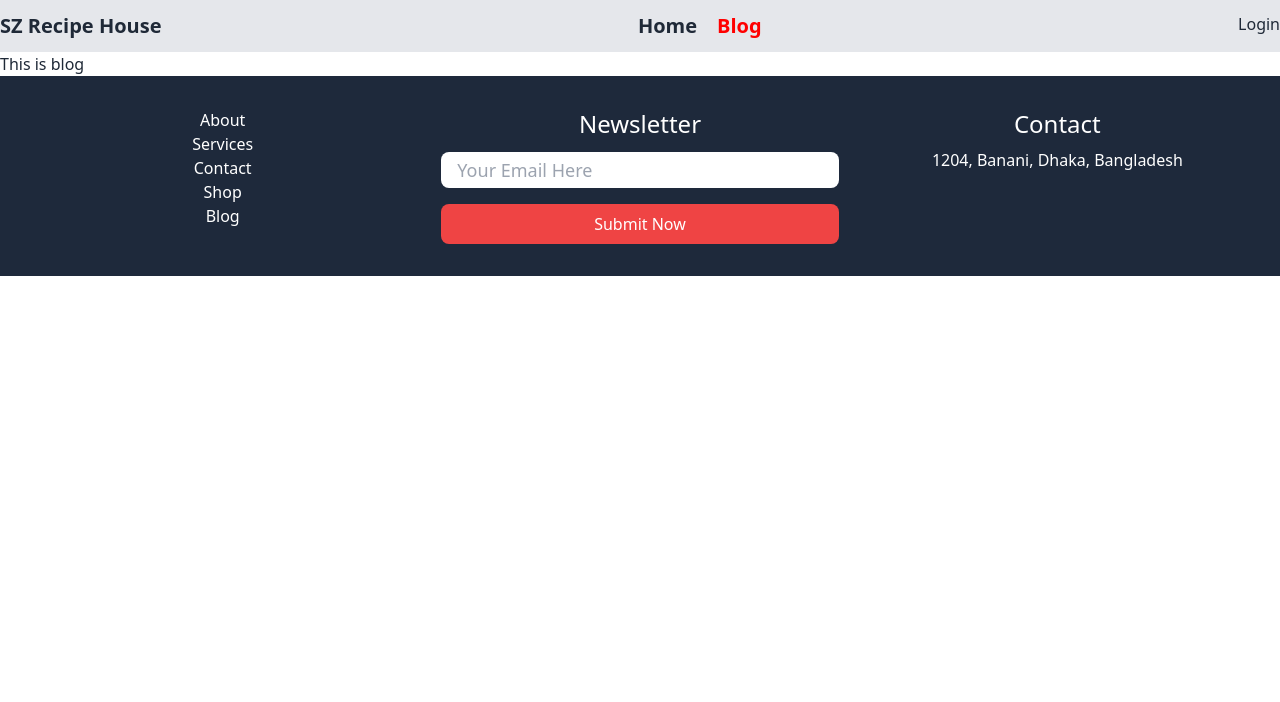
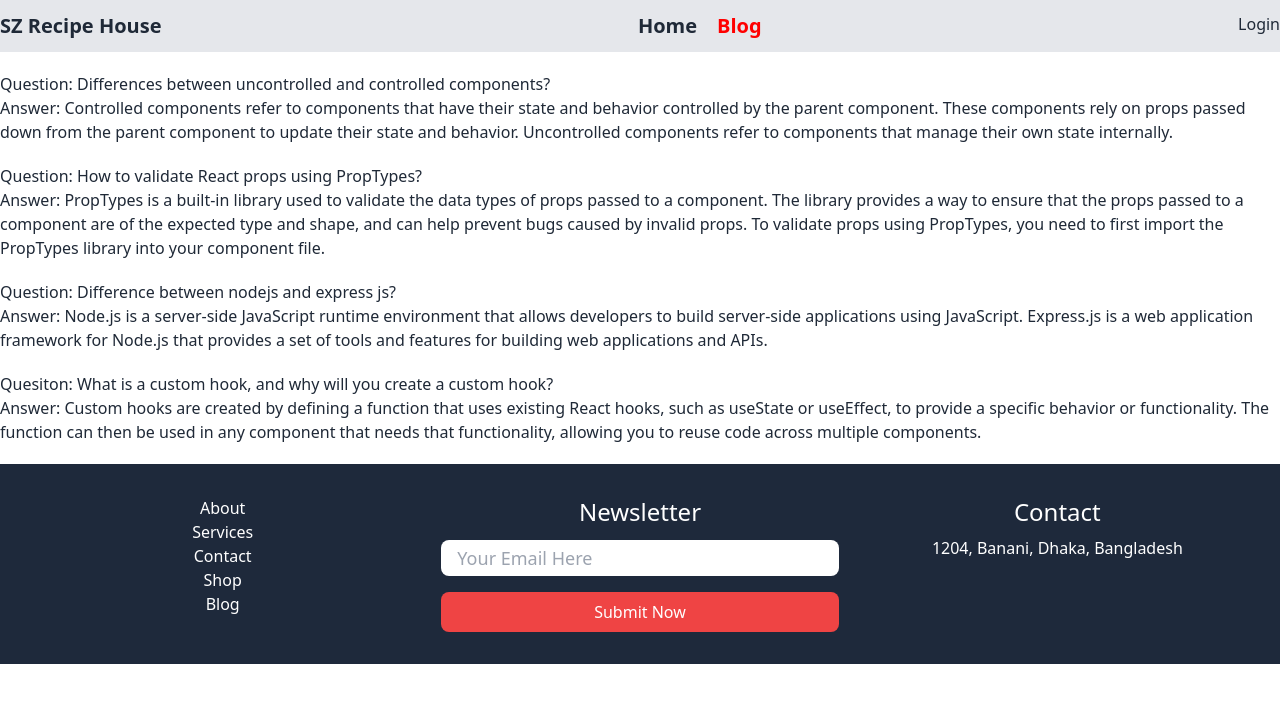
Before and after one commit to siraz015/recipe-house-client, a React (Vite) app: page /blog in a window 1280 px wide. Shown: the top 702 px of the page. Built offline with nearby package versions, Linux system fonts and the light colour scheme; no server answers.

Commit message:
add blog section

```diff
--- a/src/components/Blog/Blog.jsx
+++ b/src/components/Blog/Blog.jsx
@@ -2,8 +2,25 @@ import React from 'react';
 
 const Blog = () => {
     return (
-        <div>
-            <h2>This is blog</h2>
+        <div className='container mx-auto'>
+            <div className='my-5'>
+                <h3>Question: Differences between uncontrolled and controlled components?</h3>
+                <p>Answer: Controlled components refer to components that have their state and behavior controlled by the parent component. These components rely on props passed down from the parent component to update their state and behavior. Uncontrolled components refer to components that manage their own state internally.</p>
+            </div>
+            <div className='my-5'>
+                <h3>Question: How to validate React props using PropTypes?</h3>
+                <p>Answer: PropTypes is a built-in library used to validate the data types of props passed to a component. The library provides a way to ensure that the props passed to a component are of the expected type and shape, and can help prevent bugs caused by invalid props. To validate props using PropTypes, you need to first import the PropTypes library into your component file.</p>
+            </div>
+            <div className='my-5'>
+                <h3>Question: Difference between nodejs and express js?</h3>
+                <p>Answer: Node.js is a server-side JavaScript runtime environment that allows developers to build server-side applications using JavaScript.
+                Express.js is a web application framework for Node.js that provides a set of tools and features for building web applications and APIs.
+                </p>
+            </div>
+            <div className='my-5'>
+                <h3>Quesiton: What is a custom hook, and why will you create a custom hook?</h3>
+                <p>Answer: Custom hooks are created by defining a function that uses existing React hooks, such as useState or useEffect, to provide a specific behavior or functionality. The function can then be used in any component that needs that functionality, allowing you to reuse code across multiple components.</p>
+            </div>
         </div>
     );
 };
```
